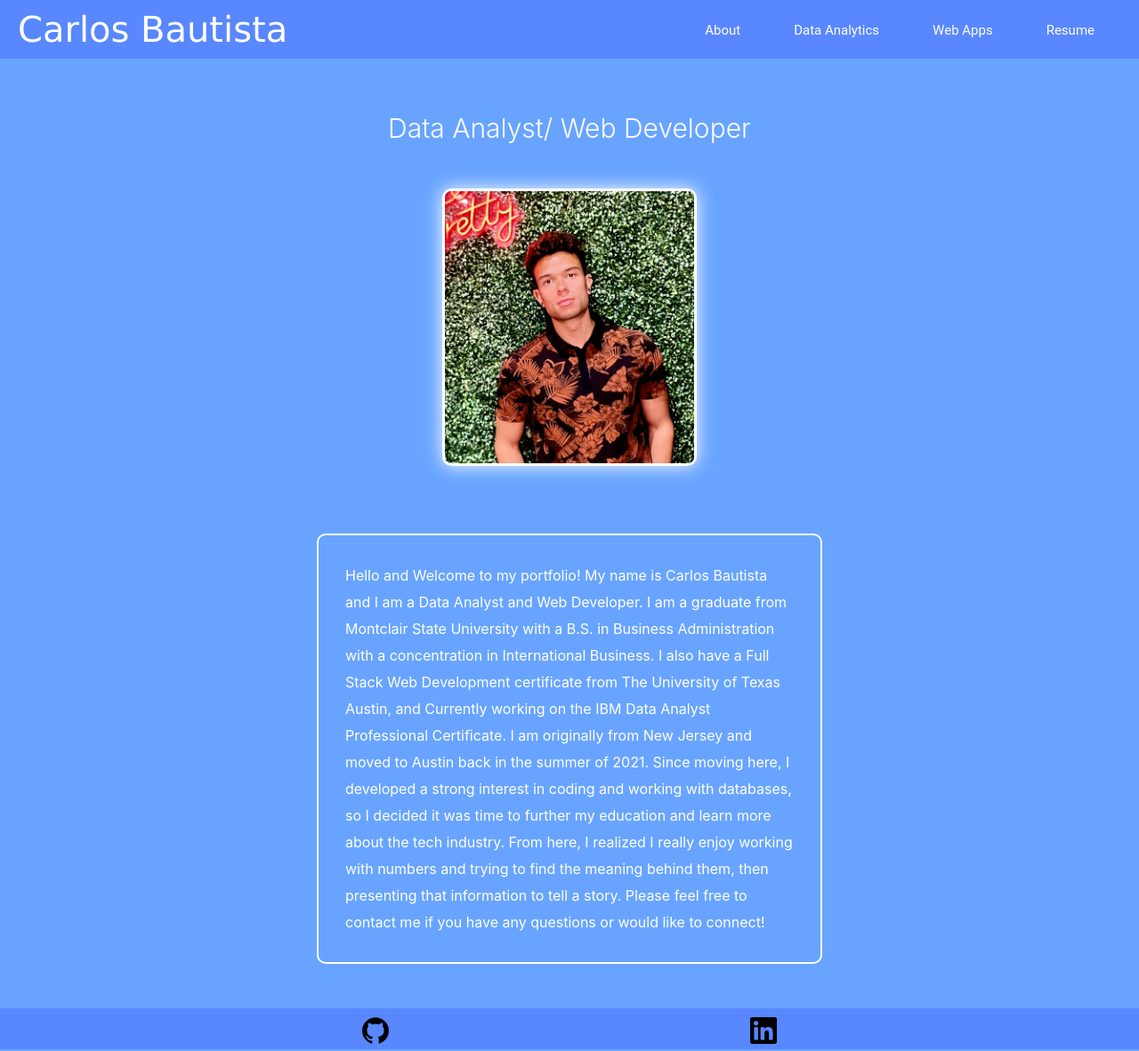
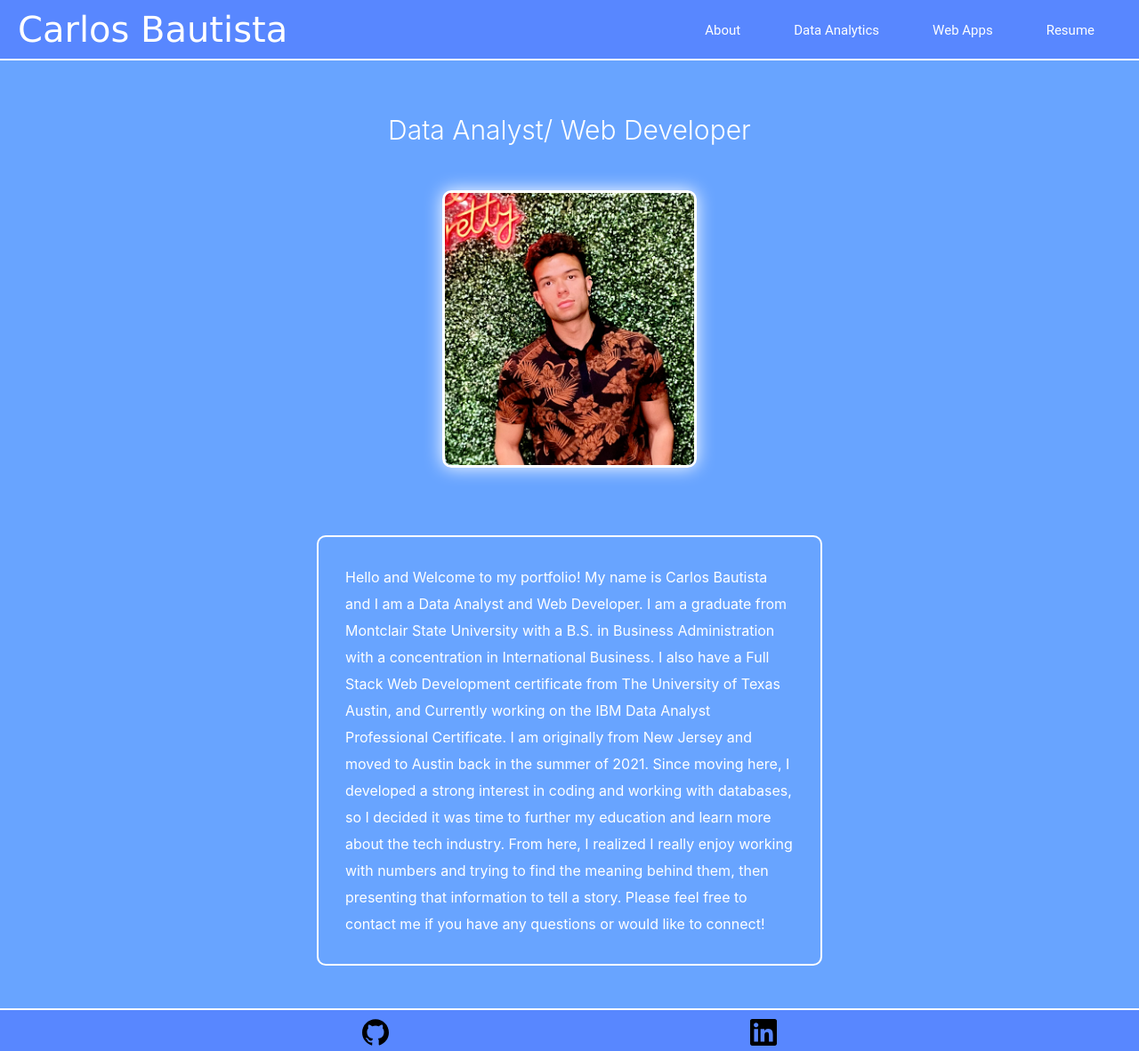
Before and after one commit to CxLos/CxLos-Portfolio, a React (Create React App) app in the folder cxlos20-portfolio/: page / in a window 1280 px wide. Shown: the whole page at 89% size. Built offline with nearby package versions, Linux system fonts and the light colour scheme.

Commit message:
added borders to header and footer

```diff
--- a/cxlos20-portfolio/src/App.css
+++ b/cxlos20-portfolio/src/App.css
@@ -179,7 +179,7 @@
   /* font-weight: 100; */
   padding: 0px 0px -20px 0px;
   /* margin: -20px 0px 0px 0px; */
-  /* border-bottom: 2px solid; */
+  border-bottom: 2px solid;
   border-color: rgb(255, 255, 255);
 }
 
@@ -443,7 +443,7 @@
   /* background-color: rgb(255, 255, 255); */
   margin: 0px 0px 0px 0px;
   padding: 10px 0px 2px 0px;
-  /* border-top: 2px solid;  */
+  border-top: 2px solid;
   position: absolute;
   bottom: 0;
   right: 0;
```
